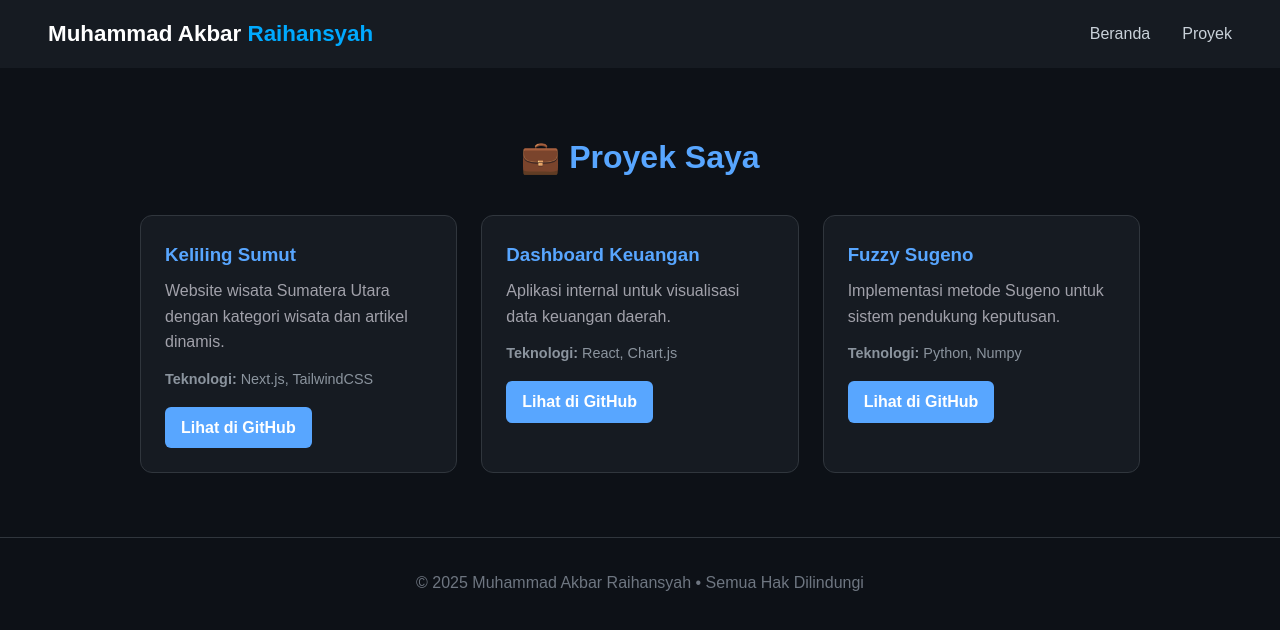
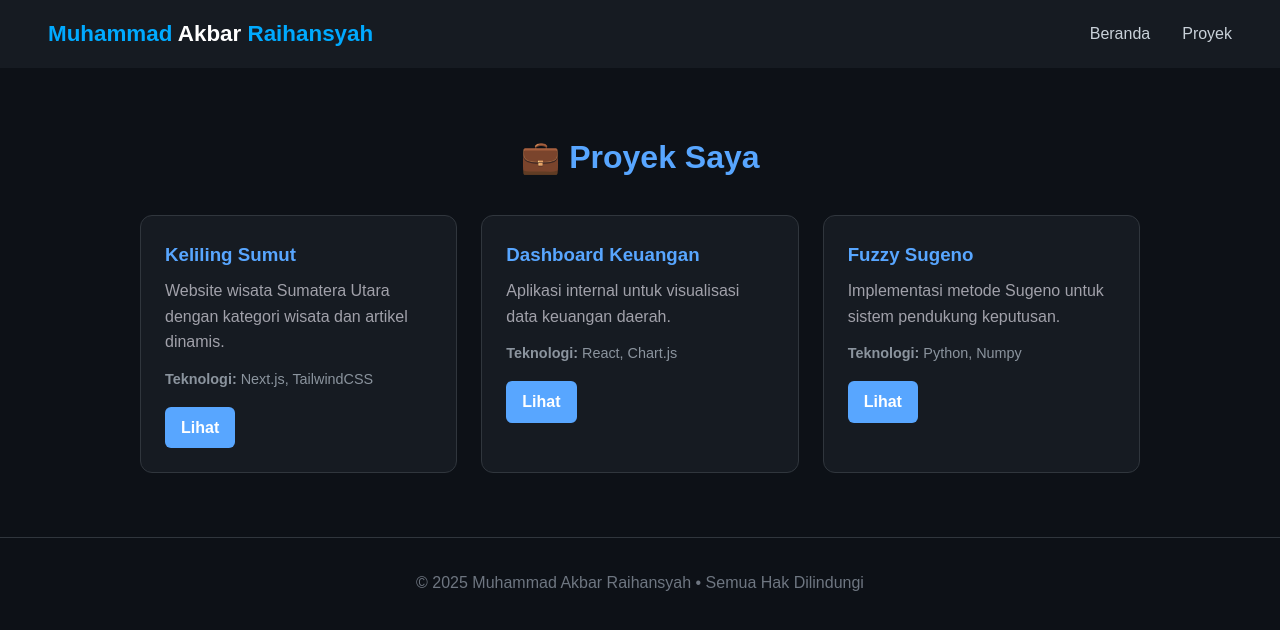
Before and after one commit to akbar33949/Portofolio, a plain HTML site: page projects.html in a window 1280 px wide. Drawn offline with Linux system fonts and the light colour scheme.

Commit message:
pembaruan lagi

```diff
--- a/projects.html
+++ b/projects.html
@@ -9,7 +9,7 @@
 <body>
   <header>
     <nav class="navbar">
-      <h1 class="logo">Muhammad Akbar <span>Raihansyah</span></h1>
+      <h1 class="logo"><span>Muhammad</span> Akbar <span>Raihansyah</span></h1>
       <ul class="nav-links">
         <li><a href="index.html">Beranda</a></li>
         <li><a href="projects.html">Proyek</a></li>
@@ -26,21 +26,21 @@
           <h3>Keliling Sumut</h3>
           <p>Website wisata Sumatera Utara dengan kategori wisata dan artikel dinamis.</p>
           <p class="tech"><strong>Teknologi:</strong> Next.js, TailwindCSS</p>
-          <a href="#" target="_blank" class="btn">Lihat di GitHub</a>
+          <a href="#" target="_blank" class="btn">Lihat</a>
         </div>
 
         <div class="project-card">
           <h3>Dashboard Keuangan</h3>
           <p>Aplikasi internal untuk visualisasi data keuangan daerah.</p>
           <p class="tech"><strong>Teknologi:</strong> React, Chart.js</p>
-          <a href="#" target="_blank" class="btn">Lihat di GitHub</a>
+          <a href="#" target="_blank" class="btn">Lihat</a>
         </div>
 
         <div class="project-card">
           <h3>Fuzzy Sugeno</h3>
           <p>Implementasi metode Sugeno untuk sistem pendukung keputusan.</p>
           <p class="tech"><strong>Teknologi:</strong> Python, Numpy</p>
-          <a href="#" target="_blank" class="btn">Lihat di GitHub</a>
+          <a href="#" target="_blank" class="btn">Lihat</a>
         </div>
 
       </div>
```
